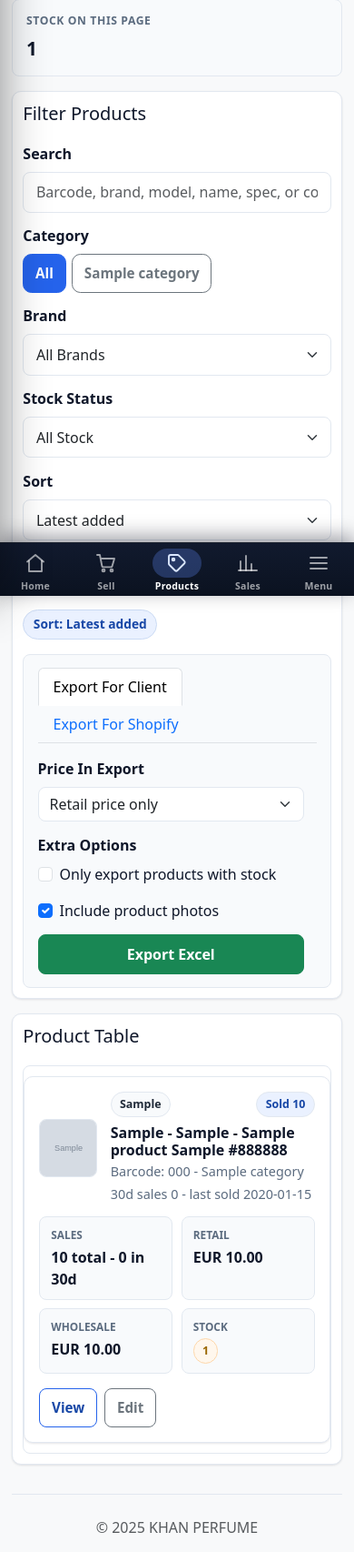
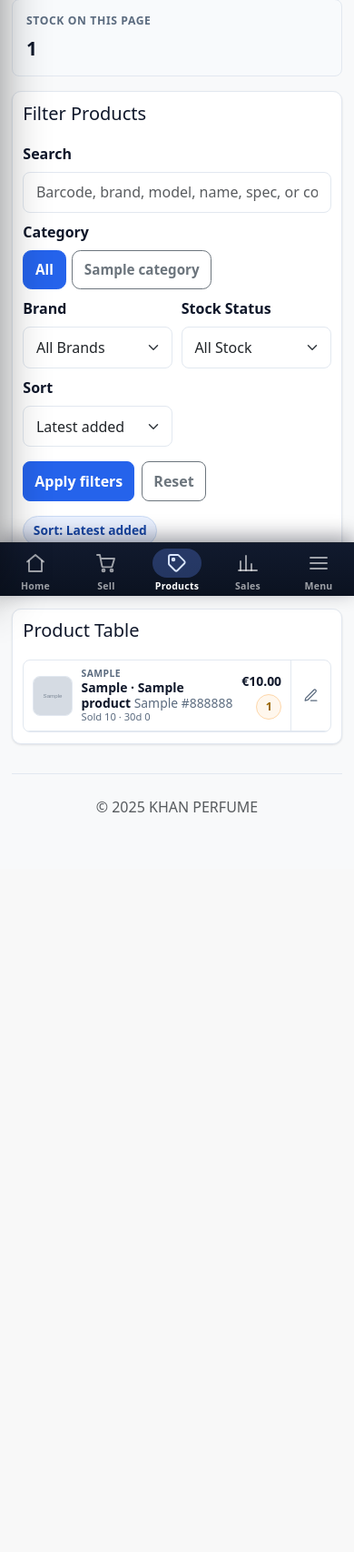
Before and after one commit to mrui0516/InventoryApp, a Django app: page /products/ in a window 390 px wide. Shown: the part 443-2149 px from the top of the page at 91% size. After the commit the page ends 1336 px from the top, so only its background shows below. Run offline with Django 5.2, Linux system fonts and the light colour scheme; a user stored in the database is signed in; data comes from the database, SQL or seed files in the repository; tables that the repository leaves empty hold one stand-in row (values such as "Sample post"); grey boxes marked "Sample" are stand-in pictures; some libraries are stand-ins or nearby versions.

Commit message:
ux: dense tappable product rows on mobile product list
Each product rendered as a ~280px stacked card on phones (a 64px thumb block,
four Sales/Retail/Wholesale/Stock tiles, then View/Edit buttons), so only about
two products fitted on screen.

- Rebuilt the phone layout as a dense list: one ~64px row per product showing
  thumb, brand, model+name+spec, price and a stock pill. Roughly 4x more
  products visible per screen.
- Interaction: the whole row is now a link to the product detail (no hunting for
  a View button) with a pencil column for edit, so both targets stay large.
- Wholesale price, barcode and category dropped from the phone row; they remain
  on the desktop table and the detail page.
- Folded the export panel into a collapsed <details> so it stops pushing the
  list down, and put the secondary filters two-up on phones.
Desktop table markup is unchanged. 257 pass.

Co-Authored-By: Claude Opus 4.8 <noreply@anthropic.com>

```diff
--- a/stock/templates/stock/product_list.html
+++ b/stock/templates/stock/product_list.html
@@ -5,6 +5,44 @@
 <style>
   .cat-chips{ display:flex; flex-wrap:wrap; gap:.4rem; }
   .cat-chips .btn{ font-weight:600; }
+  /* Export is occasional — keep it folded so it never pushes the list down */
+  .export-details > summary{ cursor:pointer; font-weight:700; color:var(--app-accent-ink); padding:.5rem .1rem; }
+
+  @media (max-width:575.98px){
+    /* Products read as a dense tappable list instead of tall stacked cards:
+       one row per product (~64px) rather than a ~280px card. */
+    .table-card tbody tr{
+      margin:0 !important; border:0 !important; border-radius:0 !important;
+      box-shadow:none !important; background:transparent !important;
+      border-bottom:1px solid var(--pl-border) !important;
+    }
+    .table-card tbody td{ padding:0 !important; }
+    .pm-item{ display:flex; align-items:stretch; }
+    .pm-row{
+      flex:1 1 auto; min-width:0;
+      display:grid; grid-template-columns:44px minmax(0,1fr) auto; gap:.6rem; align-items:center;
+      padding:.5rem .6rem; text-decoration:none; color:inherit;
+    }
+    .pm-row:active{ background:var(--app-surface-2); }
+    .pm-thumb{ width:44px; height:44px; border-radius:var(--app-radius-sm); object-fit:cover; border:1px solid var(--pl-border); background:var(--app-surface-2); }
+    .pm-thumb-empty{ display:grid; place-items:center; color:var(--pl-muted); font-size:.75rem; }
+    .pm-body{ min-width:0; }
+    .pm-brand{ font-size:.65rem; font-weight:800; letter-spacing:.04em; text-transform:uppercase; color:var(--pl-muted); line-height:1.2; }
+    .pm-name{
+      font-size:.87rem; font-weight:600; color:var(--pl-text); line-height:1.25;
+      display:-webkit-box; -webkit-line-clamp:2; -webkit-box-orient:vertical; overflow:hidden;
+    }
+    .pm-spec{ color:var(--pl-muted); font-weight:500; }
+    .pm-sub{ font-size:.7rem; color:var(--pl-muted); line-height:1.25; }
+    .pm-fig{ display:flex; flex-direction:column; align-items:flex-end; gap:.2rem; white-space:nowrap; }
+    .pm-price{ font-size:.87rem; font-weight:800; color:var(--pl-text); font-variant-numeric:tabular-nums; }
+    .pm-edit{ flex:0 0 44px; display:grid; place-items:center; color:var(--pl-muted); border-left:1px solid var(--pl-border); }
+    .pm-edit:active{ background:var(--app-surface-2); }
+    /* filters: search + categories full width, the rest two-up */
+    .toolbar-grid{ grid-template-columns:repeat(2,minmax(0,1fr)); gap:.6rem; }
+    .toolbar-grid > div:first-child,
+    .toolbar-grid > .cat-quickfilter{ grid-column:1 / -1; }
+  }
 </style>
 
 <div class="page-shell">
@@ -109,6 +147,8 @@
       </div>
     {% endif %}
 
+    <details class="export-details">
+    <summary>Export</summary>
     <div class="export-panel">
       <ul class="nav nav-tabs" role="tablist">
         <li class="nav-item" role="presentation">
@@ -185,6 +225,7 @@
         {% endif %}
       </div>
     </div>
+    </details>
   </section>
 
   <section class="page-card pad">
@@ -213,7 +254,7 @@
               {% for product in products %}
                 <tr>
                   <td>
-                    <div class="product-block">
+                    <div class="product-block d-none d-sm-grid">
                       {% if product.primary_image_url %}
                         <img src="{{ product.primary_image_url }}" alt="{{ product.display_name }}" class="thumb js-zoom" data-src="{{ product.primary_image_url }}">
                       {% else %}
@@ -240,24 +281,22 @@
                       </div>
                     </div>
 
-                    <div class="mobile-grid d-sm-none">
-                      {% if show_sales_sensitive %}
-                        <div class="mobile-box">
-                          <span class="label">Sales</span>
-                          <span class="value">{{ product.total_sold_qty }} total - {{ product.recent_sold_qty }} in 30d</span>
+                    <div class="pm-item d-sm-none">
+                      <a class="pm-row" href="{% url 'product_detail' product.id %}{% if request.GET %}?{{ request.GET.urlencode }}{% endif %}">
+                        {% if product.primary_image_url %}
+                          <img src="{{ product.primary_image_url }}" alt="" class="pm-thumb" loading="lazy">
+                        {% else %}
+                          <div class="pm-thumb pm-thumb-empty">&mdash;</div>
+                        {% endif %}
+                        <div class="pm-body">
+                          <div class="pm-brand">{{ product.brand }}</div>
+                          <div class="pm-name">{% if product.model %}{{ product.model }} · {% endif %}{{ product.name }}{% if product.variant_label %} <span class="pm-spec">{{ product.variant_label }}</span>{% endif %}</div>
+                          {% if show_sales_sensitive %}
+                            <div class="pm-sub">Sold {{ product.total_sold_qty }} · 30d {{ product.recent_sold_qty }}</div>
+                          {% endif %}
                         </div>
-                      {% endif %}
-                      <div class="mobile-box">
-                        <span class="label">Retail</span>
-                        <span class="value">{% if product.default_price %}EUR {{ product.default_price|floatformat:2 }}{% else %}-{% endif %}</span>
-                      </div>
-                      <div class="mobile-box">
-                        <span class="label">Wholesale</span>
-                        <span class="value">{% if product.wholesale_price %}EUR {{ product.wholesale_price|floatformat:2 }}{% else %}-{% endif %}</span>
-                      </div>
-                      <div class="mobile-box">
-                        <span class="label">Stock</span>
-                        <span class="value">
+                        <div class="pm-fig">
+                          <span class="pm-price">{% if product.default_price %}€{{ product.default_price|floatformat:2 }}{% else %}&mdash;{% endif %}</span>
                           {% if product.total_stock > 5 %}
                             <span class="stock-pill ok">{{ product.total_stock }}</span>
                           {% elif product.total_stock > 0 %}
@@ -265,13 +304,11 @@
                           {% else %}
                             <span class="stock-pill zero">0</span>
                           {% endif %}
-                        </span>
-                      </div>
-                    </div>
-
-                    <div class="actions d-sm-none mt-3">
-                      <a href="{% url 'product_detail' product.id %}{% if request.GET %}?{{ request.GET.urlencode }}{% endif %}" class="btn btn-sm btn-outline-primary">View</a>
-                      <a href="{% url 'edit_product' product.id %}{% if request.GET %}?{{ request.GET.urlencode }}{% endif %}" class="btn btn-sm btn-outline-secondary">Edit</a>
+                        </div>
+                      </a>
+                      <a class="pm-edit" href="{% url 'edit_product' product.id %}{% if request.GET %}?{{ request.GET.urlencode }}{% endif %}" aria-label="Edit {{ product.display_name }}">
+                        <svg width="17" height="17" viewBox="0 0 24 24" fill="none" stroke="currentColor" stroke-width="1.8" stroke-linecap="round" stroke-linejoin="round" aria-hidden="true"><path d="M12 20h9"/><path d="M16.5 3.5a2.1 2.1 0 0 1 3 3L7 19l-4 1 1-4Z"/></svg>
+                      </a>
                     </div>
                   </td>
                   {% if show_sales_sensitive %}
```
Also changed, not shown: docs/STATUS.md (+1 -0 lines).
